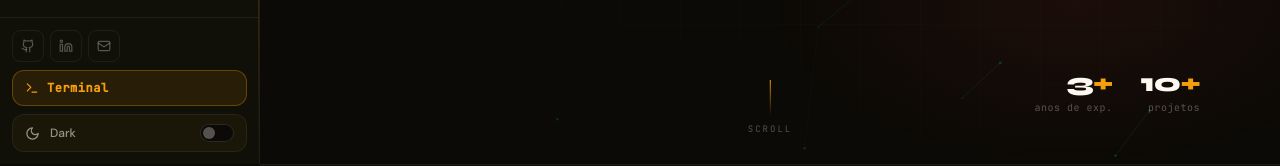
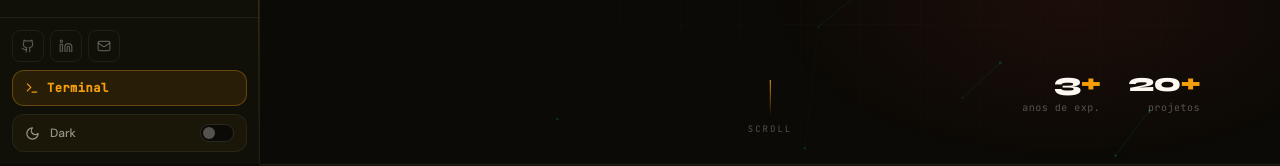
Before and after one commit to becastellani/becastellaniportfolio, a React (Vite) app: page / in a window 1280 px wide. Shown: the part 636-802 px from the top of the page. Built offline with nearby package versions, Linux system fonts and the light colour scheme.

Commit message:
atualizar projetos

```diff
--- a/src/components/Hero/Hero.jsx
+++ b/src/components/Hero/Hero.jsx
@@ -23,7 +23,7 @@ function Stats({ className, data }) {
         <div className={styles.statLabel}>{data.hero.statsYearsLabel}</div>
       </div>
       <div className={styles.stat}>
-        <div className={styles.statNumber}>10<span>+</span></div>
+        <div className={styles.statNumber}>20<span>+</span></div>
         <div className={styles.statLabel}>{data.hero.statsProjectsLabel}</div>
       </div>
     </div>
```
